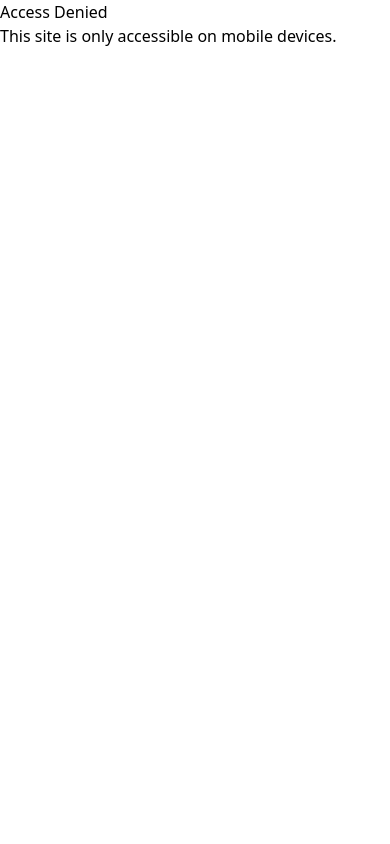
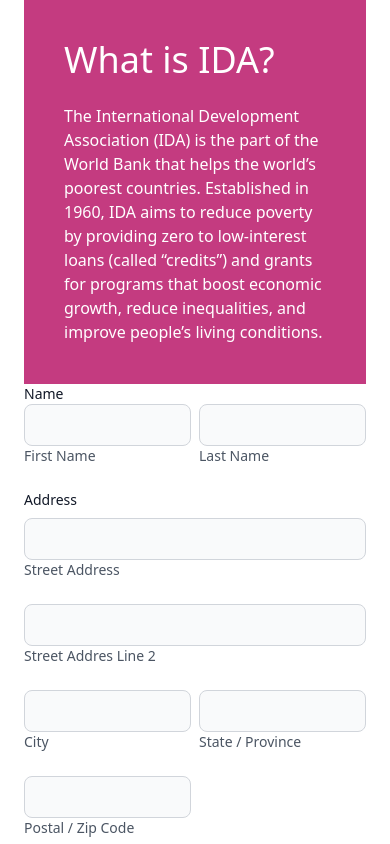
Before and after one commit to CreedTech/idh, a React (Vite) app: page / in a window 390 px wide. Shown: the top 844 px of the page. Built offline with nearby package versions, Linux system fonts and the light colour scheme; what detect-mobile-browser would draw is missing.

Commit message:
removed mobile access denial

```diff
--- a/src/App.jsx
+++ b/src/App.jsx
@@ -191,7 +191,7 @@
             </label>
             <label
               htmlFor="fileInput"
-              className="bg-gray-300 border border-gray-300 text-black px-10 py-4 rounded-lg cursor-pointer"
+              className="bg-gray-600 border border-gray-300 text-white px-10 py-2 rounded-lg cursor-pointer"
             >
               Browse files
             </label>
@@ -213,7 +213,7 @@
             </label>
             <label
               htmlFor="fileInput"
-              className="bg-gray-300 border border-gray-300 text-black px-10 py-4 rounded-lg cursor-pointer"
+              className="bg-gray-600 border border-gray-300 text-white px-10 py-2 rounded-lg cursor-pointer"
             >
               Browse files
             </label>
@@ -228,7 +228,7 @@
 
           <button
             type="submit"
-            className="mb-4 text-white bg-gray-600 hover:bg-blue-800  focus:outline-none  font-medium rounded-full text-sm w-full sm:w-auto px-5 py-2.5 text-center "
+            className="mb-4 text-white bg-gray-600   focus:outline-none  font-medium rounded-full text-sm w-full sm:w-auto px-5 py-2.5 text-center "
           >
             Submit
           </button>
--- a/src/main.jsx
+++ b/src/main.jsx
@@ -6,17 +6,22 @@
 
 const isMobile = detectMobileBrowser();
 
-if (!isMobile) {
-  ReactDOM.createRoot(document.getElementById('root')).render(
-    <React.StrictMode>
-      <App />
-    </React.StrictMode>
-  );
-} else {
-  ReactDOM.createRoot(document.getElementById('root')).render(
-    <div>
-      <h1>Access Denied</h1>
-      <p>This site is only accessible on mobile devices.</p>
-    </div>
-  );
-}
+// if (!isMobile) {
+//   ReactDOM.createRoot(document.getElementById('root')).render(
+//     <React.StrictMode>
+//       <App />
+//     </React.StrictMode>
+//   );
+// } else {
+//   ReactDOM.createRoot(document.getElementById('root')).render(
+//     <div>
+//       <h1>Access Denied</h1>
+//       <p>This site is only accessible on mobile devices.</p>
+//     </div>
+//   );
+// }
+ReactDOM.createRoot(document.getElementById('root')).render(
+  <React.StrictMode>
+    <App />
+  </React.StrictMode>
+);
```
